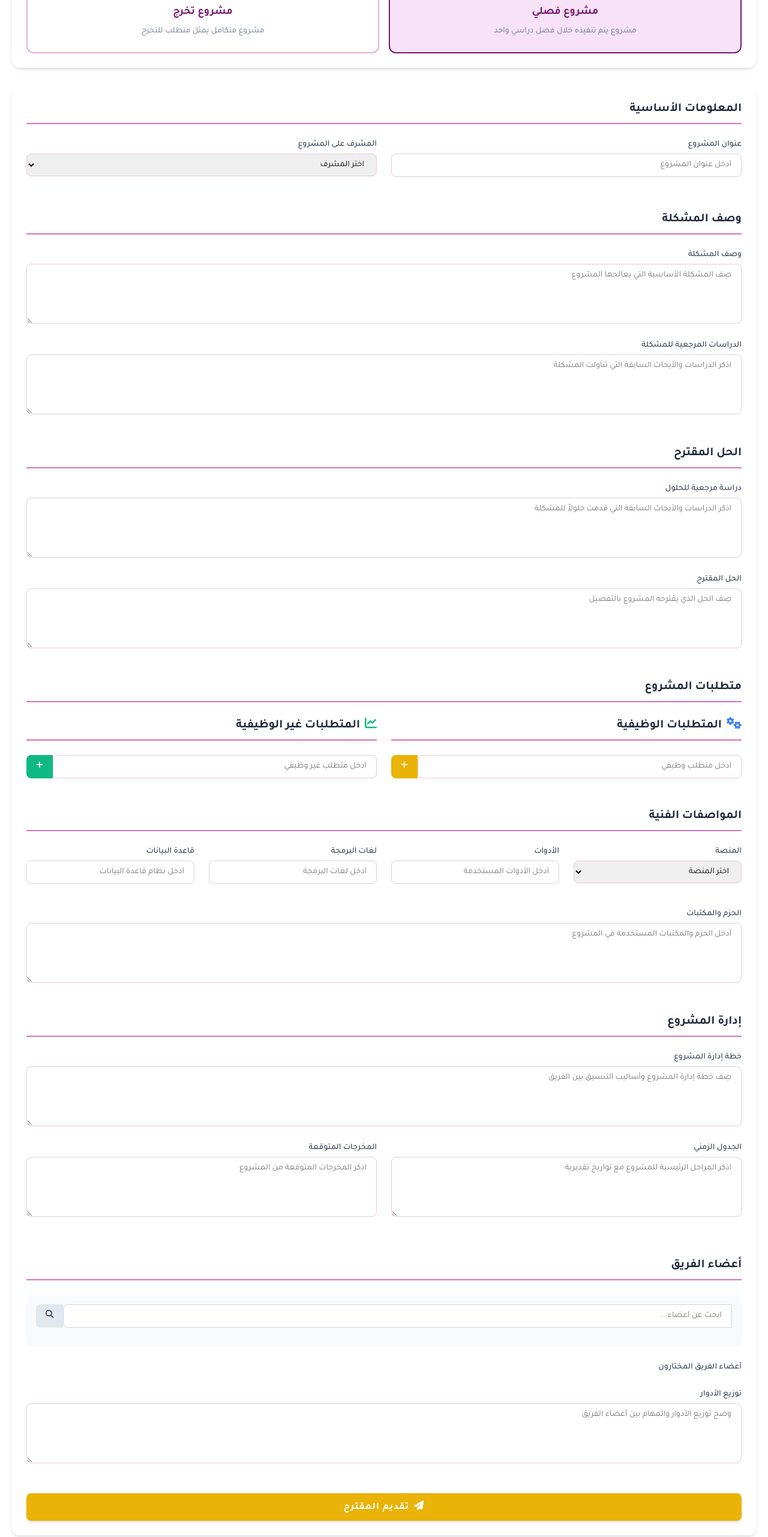
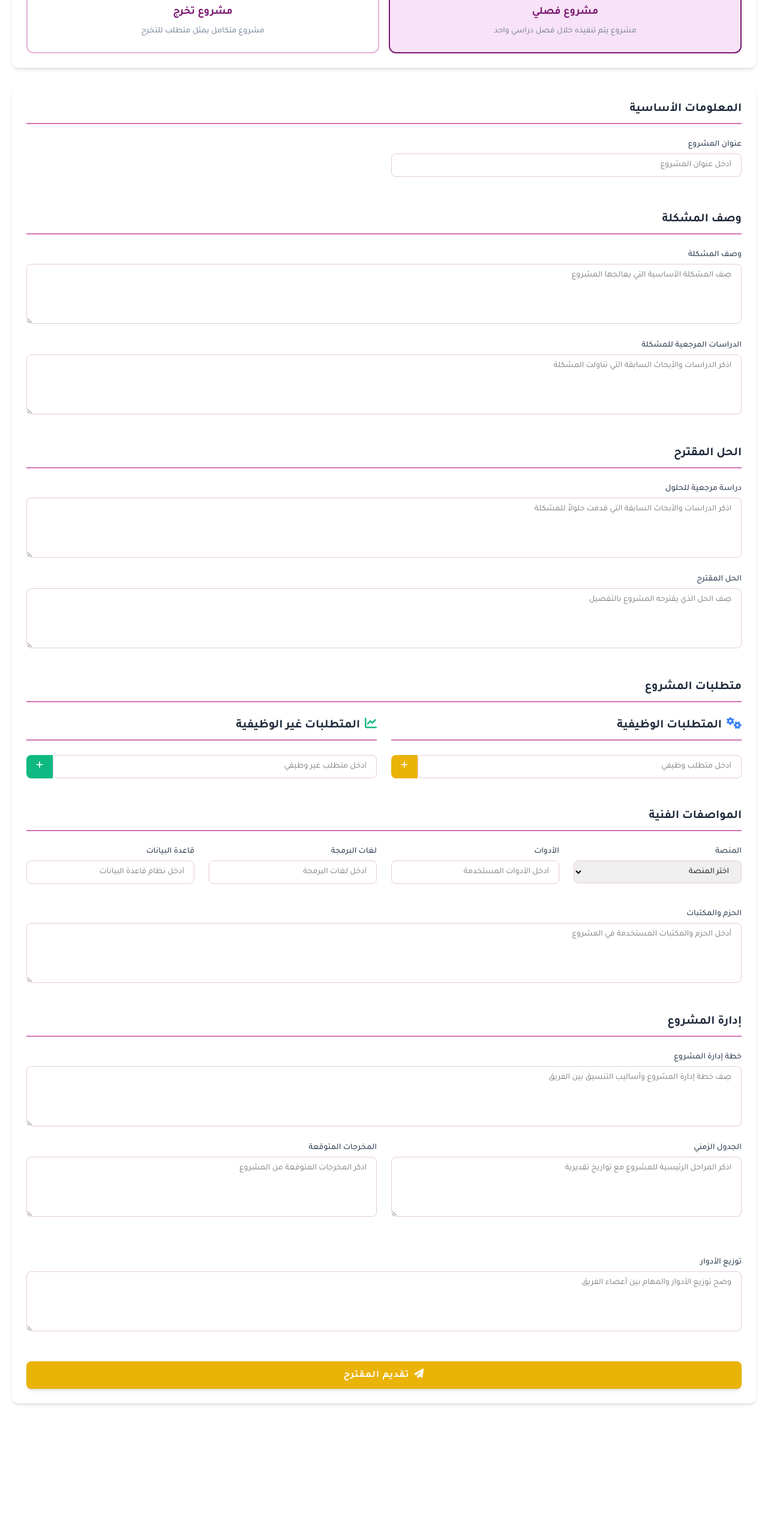
Before and after one commit to Mouazalkhawam/Apm, a React (Vite) app in the folder APM-Front/: page /proposal in a window 1280 px wide. Shown: the part 234-2797 px from the top of the page at 60% size. After the commit the page ends 2604 px from the top, so only its background shows below. Built offline with nearby package versions, Linux system fonts and the light colour scheme; sample sign-in values are in the browser's storage.

Commit message:
some edite on proposal styles

```diff
--- a/APM-Front/src/pages/ProposalForm.jsx
+++ b/APM-Front/src/pages/ProposalForm.jsx
@@ -12,7 +12,6 @@ const ProposalForm = () => {
   const [selectedMembers, setSelectedMembers] = useState([]);
   const [formData, setFormData] = useState({
     projectTitle: '',
-    supervisor: '',
     problemDescription: '',
     problemStudies: '',
     solutionStudies: '',
@@ -24,7 +23,6 @@ const ProposalForm = () => {
     packages: '',
     managementPlan: '',
     timeline: '',
-    deliverables: '',
     teamRoles: ''
 
 
@@ -185,23 +183,6 @@ const ProposalForm = () => {
                 />
               </div>
 
-              {/* المشرف */}
-              <div className="form-group-proposal">
-                <label htmlFor="supervisor">المشرف على المشروع</label>
-                <select
-                  id="supervisor"
-                  name="supervisor"
-                  value={formData.supervisor}
-                  onChange={handleInputChange}
-                  required
-                >
-                  <option value="" selected disabled>اختر المشرف</option>
-                  <option value="dr-ahmed">د. أحمد محمد</option>
-                  <option value="dr-sara">د. سارة عبد الله</option>
-                  <option value="dr-khalid">د. خالد حسن</option>
-                  <option value="dr-layla">د. ليلى عمر</option>
-                </select>
-              </div>
             </div>
           </div>
 
@@ -439,87 +420,8 @@ const ProposalForm = () => {
             </div>
           </div>
 
-          {/* أعضاء الفريق */}
-          <div className="form-section-proposal">
-            <h2 className="section-title-proposal">أعضاء الفريق</h2>
 
-            <div className="team-search-container">
-              <div className="search-group">
-                <input
-                  type="text"
-                  id="member-search"
-                  className='input-proposal'
-                  placeholder="ابحث عن أعضاء..."
-                  value={searchTerm}
-                  onChange={(e) => setSearchTerm(e.target.value)}
-                />
-                <button
-                  type="button"
-                  id="search-btn"
-                  onClick={handleSearch}
-                >
-                  <i className="fas fa-search"></i>
-                </button>
-              </div>
 
-              {showResults && (
-                <div id="search-results" className="custom-scrollbar">
-                  {searchResults.length > 0 ? (
-                    searchResults.map(member => (
-                      <div key={member.id} className="member-result">
-                        <img src={member.image} alt={member.name} />
-                        <div className="member-info">
-                          <div className="member-name">{member.name}</div>
-                          <div className="member-department">{member.department}</div>
-                        </div>
-                        <button
-                          type="button"
-                          className="add-member-btn"
-                          onClick={() => addTeamMember(member.id)}
-                        >
-                          <i className="fas fa-plus"></i>
-                        </button>
-                      </div>
-                    ))
-                  ) : (
-                    <div className="member-result">لا توجد نتائج</div>
-                  )}
-                </div>
-              )}
-            </div>
-
-            <div>
-              <label style={{display: "block", fontSize: "14px", fontWeight: "500", color: "#334155", marginBottom: "8px"}}>
-                أعضاء الفريق المختارون
-              </label>
-              <div id="selected-members" className="selected-members">
-                {selectedMembers.map(member => (
-                  <div key={member.id} className="member-chip" data-member-id={member.id}>
-                    <img src={member.image} alt={member.name} />
-                    <span className="member-chip-name">{member.name}</span>
-                    <select
-                      className="member-role"
-                      value={member.role}
-                      onChange={(e) => changeMemberRole(member.id, e.target.value)}
-                    >
-                      <option value="عضو">عضو</option>
-                      <option value="قائد الفريق">قائد الفريق</option>
-                      <option value="مبرمج">مبرمج</option>
-                      <option value="مصمم">مصمم</option>
-                      <option value="محلل">محلل</option>
-                      <option value="مدير مشروع">مدير مشروع</option>
-                    </select>
-                    <button
-                      type="button"
-                      className="remove-member-btn"
-                      onClick={() => removeTeamMember(member.id)}
-                    >
-                      <i className="fas fa-times"></i>
-                    </button>
-                  </div>
-                ))}
-              </div>
-            </div>
 
             <div className="form-group-proposal">
               <label htmlFor="team-roles">توزيع الأدوار</label>
@@ -532,7 +434,7 @@ const ProposalForm = () => {
                 required
               ></textarea>
             </div>
-          </div>
+
 
           {/* زر الإرسال */}
           <div className="submit-container">
```
